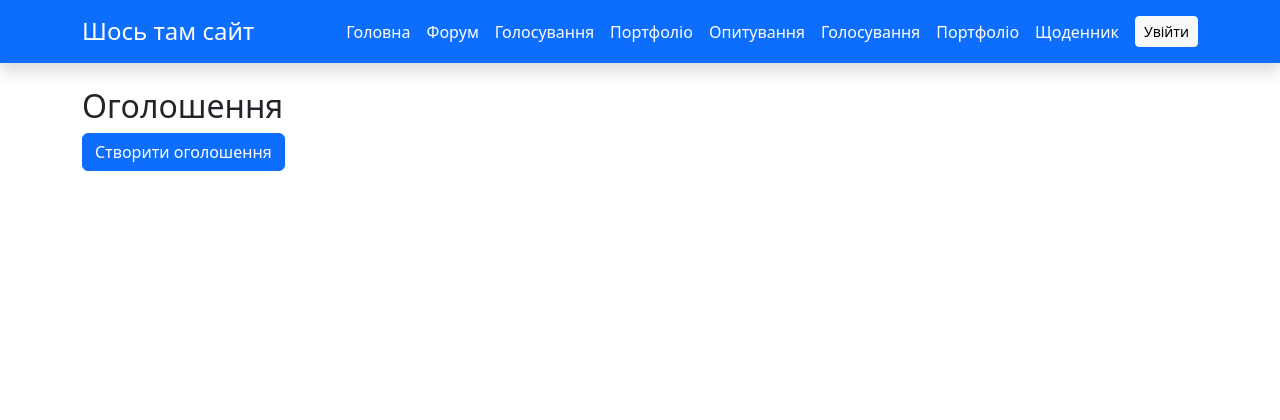
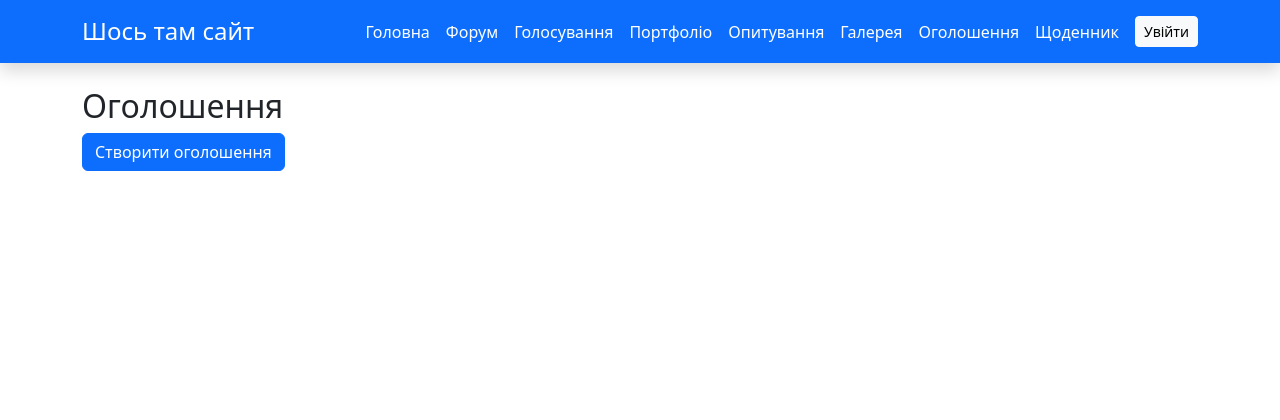
Before and after one commit to VladKarpovec/team-project, a Django app: page /announcements/ in a window 1280 px wide. Shown: the top 420 px of the page. Run offline with Django 5.2, Linux system fonts and the light colour scheme; data that the repository does not hold is empty.

Commit message:
edit urls( in base.html)

```diff
--- a/templates/base.html
+++ b/templates/base.html
@@ -19,8 +19,8 @@
                     <a href="{% url 'voting:voting_list' %}" class="text-white me-3 text-decoration-none">Голосування</a>
                     <a href="{% url 'portfolio:project_list' %}" class="text-white me-3 text-decoration-none">Портфоліо</a>
                     <a href="{% url 'polls:survey_list' %}" class="text-white me-3 text-decoration-none">Опитування</a>
-                    <a href="{% url 'voting:poll_list' %}" class="text-white me-3 text-decoration-none">Голосування</a>
-                    <a href="{% url 'portfolio:project_list' %}" class="text-white me-3 text-decoration-none">Портфоліо</a>
+                    <a href="{% url 'gallery:gallery' %}" class="text-white me-3 text-decoration-none">Галерея</a>
+                    <a href="{% url 'announcements:announcement_list' %}" class="text-white me-3 text-decoration-none">Оголошення</a>
                     <a href="{% url 'diary:subjects' %}" class="text-white me-3 text-decoration-none">Щоденник</a>
 
                     {% if request.user.is_authenticated %}
```
